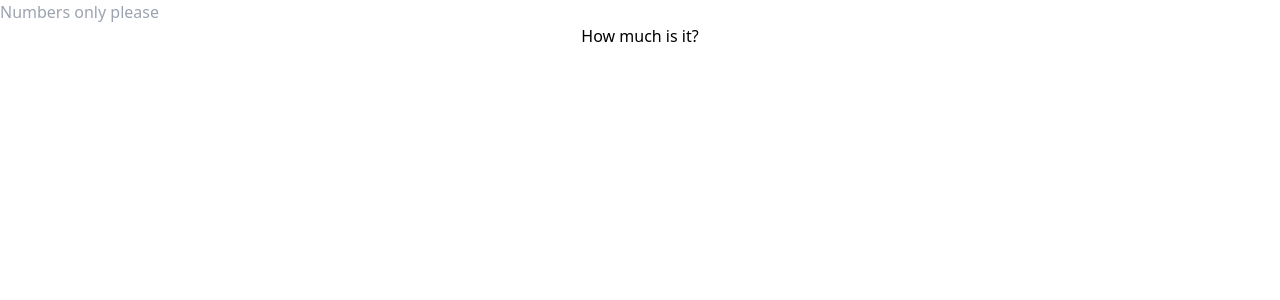
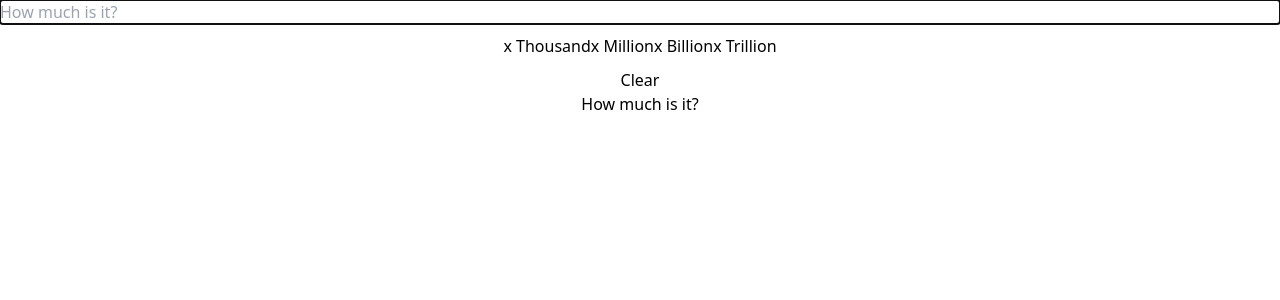
Before and after one commit to shuaibq3/howmuchisit, a React app: page / in a window 1280 px wide. Shown: the top 300 px of the page. Built offline with nearby package versions, Linux system fonts and the light colour scheme.

Commit message:
:sparkles: UI texts rendered from language config

```diff
--- a/src/components/core/Input.tsx
+++ b/src/components/core/Input.tsx
@@ -18,6 +18,7 @@ const Input = ({ value = '', errorMessage, handleChange, inputType, placeholderT
         value={value}
         onChange={(event: ChangeEvent<HTMLInputElement>) => handleChange?.(event.target.value)}
         placeholder={placeholderText}
+        autoFocus
       />
     </div>
   )
--- a/src/components/howMuchInputs/HowMuchIsItInput.tsx
+++ b/src/components/howMuchInputs/HowMuchIsItInput.tsx
@@ -1,23 +1,41 @@
-import React from 'react'
+import React, { useContext, useMemo } from 'react'
 import Input from '../core/Input'
 import Button from '../core/Button'
 import useHowMuchInputHook from './useHowMuchInput'
 import useHowMuchSubmitButtonHook from './useHowMuchSubmitButton'
+import LanguageContext from '../contexts/LanguageContext'
 
 const HowMuchIsItInput: React.FC = () => {
-  const { inputValue, errorMessage, handleChange } = useHowMuchInputHook()
+  const { languageConfig: { config, constants: { howMuchIsItInput } } } = useContext(LanguageContext)
+  const isBangla = useMemo(() => config.languageCode === 'bn', [config.languageCode])
+
+  const { inputValue, errorMessage, handleChange, clearInputField, multiplyAndAppendToInputValue } = useHowMuchInputHook(howMuchIsItInput.negativeNumberError)
   const { onClick } = useHowMuchSubmitButtonHook()
 
   return (
     <div style={{ display: 'flex', flexDirection: 'column' }}>
       <Input
         inputType='text'
-        placeholderText='Numbers only please'
+        placeholderText={howMuchIsItInput.hintText}
         errorMessage={errorMessage}
         value={inputValue}
         handleChange={handleChange}
       />
-      <Button label='How much is it?' onClick={onClick} disabled={!inputValue.length || !!errorMessage} />
+      { isBangla ?
+        <div style={{ display: 'flex', justifyContent: 'center', marginTop: '10px', marginBottom: '10px' }}>
+          <Button label="হাজার" onClick={() => multiplyAndAppendToInputValue(1000)} disabled={!inputValue.length || !!errorMessage} />
+          <Button label="লক্ষ" onClick={() => multiplyAndAppendToInputValue(1_00_000)} disabled={!inputValue.length || !!errorMessage} />
+          <Button label="কোটি" onClick={() => multiplyAndAppendToInputValue(1_00_00_000)} disabled={!inputValue.length || !!errorMessage} />
+        </div>
+        : <div style={{ display: 'flex', justifyContent: 'center', marginTop: '10px', marginBottom: '10px'  }}>
+          <Button label={howMuchIsItInput.thousandButtonText} onClick={() => multiplyAndAppendToInputValue(1000)} disabled={!inputValue.length || !!errorMessage} />
+          <Button label={howMuchIsItInput.millionButtonText} onClick={() => multiplyAndAppendToInputValue(1_000_000)} disabled={!inputValue.length || !!errorMessage} />
+          <Button label={howMuchIsItInput.billionButtonText} onClick={() => multiplyAndAppendToInputValue(1_000_000_000)} disabled={!inputValue.length || !!errorMessage} />
+          <Button label={howMuchIsItInput.trillionButtonText} onClick={() => multiplyAndAppendToInputValue(1_000_000_000_000)} disabled={!inputValue.length || !!errorMessage} />
+        </div> }
+      <Button label={howMuchIsItInput.clearButtonText} onClick={clearInputField} disabled={!inputValue.length || !!errorMessage} />
+
+      <Button label={howMuchIsItInput.submitButtonText} onClick={onClick} disabled={!inputValue.length || !!errorMessage} />
     </div>
   )
 }
--- a/src/components/howMuchInputs/useHowMuchInput.ts
+++ b/src/components/howMuchInputs/useHowMuchInput.ts
@@ -1,26 +1,39 @@
 
 import { useState } from 'react'
 import { getNumericValue } from '../../utils/numberUtils'
-import { isGreaterThan } from '../../utils/numericalOperations'
+import { isGreaterThan, multiply } from '../../utils/numericalOperations'
 
-const useHowMuchInputHook = () => {
+const useHowMuchInputHook = (errorText = '') => {
   const [inputValue, setInputValue] = useState<string>('')
   const [errorMessage, setErrorMessage] = useState<string | undefined>(undefined)
+
+  const multiplyAndAppendToInputValue = (multiplier: number) => {
+    const numberValue = getNumericValue(inputValue)
+    const multipliedValue = multiply(numberValue, multiplier)
+    setInputValue(String(multipliedValue))
+  }
+
+  const clearInputField = () => {
+    setInputValue('')
+  }
 
   const handleChange = (value: string) => {
     try {
       const numberValue = getNumericValue(value)
       if (!isGreaterThan(numberValue, 0)) {
-        throw new Error('Enter a positive number')
+        setErrorMessage(errorText)
+        return
       }
       setErrorMessage(undefined)
       setInputValue(String(numberValue))
-    } catch (error) {
-      setErrorMessage((error as Error).message)
+    } catch {
+      if (value.length === 0) {
+        setInputValue('')
+      }
     }
   }
 
-  return { inputValue, errorMessage, handleChange }
+  return { inputValue, errorMessage, handleChange, clearInputField, multiplyAndAppendToInputValue }
 }
 
 export default useHowMuchInputHook
--- a/src/language/en.ts
+++ b/src/language/en.ts
@@ -6,7 +6,16 @@ const EnglishConfig: LanguageConfig = {
     languageName: 'English',
   },
   constants: {
-
+    howMuchIsItInput: {
+      hintText: 'How much is it?',
+      negativeNumberError: 'Enter a positive number',
+      clearButtonText: 'Clear',
+      submitButtonText: 'How much is it?',
+      thousandButtonText: 'x Thousand',
+      millionButtonText: 'x Million',
+      billionButtonText: 'x Billion',
+      trillionButtonText: 'x Trillion',
+    }
   }
 }
 
```
